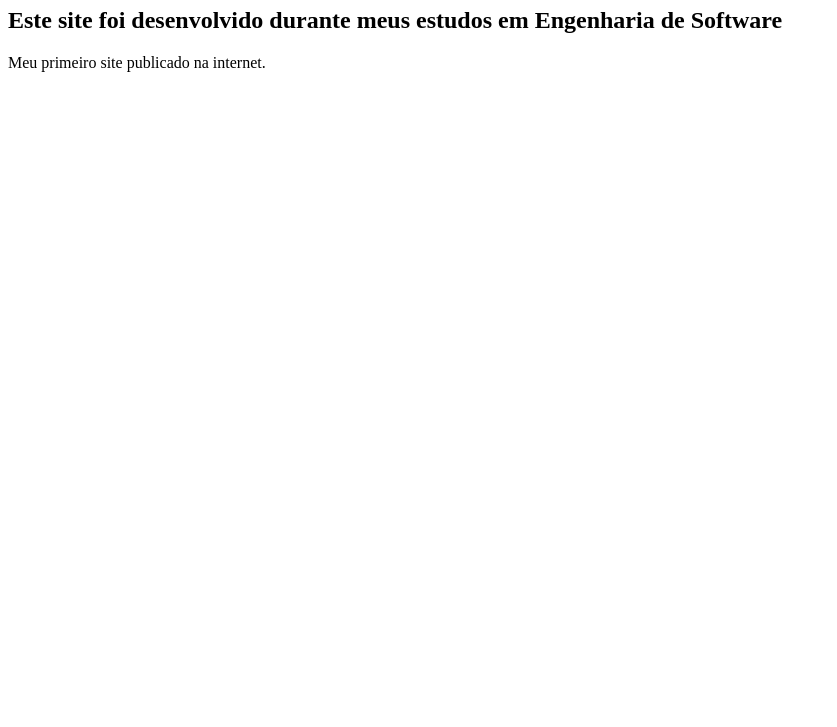
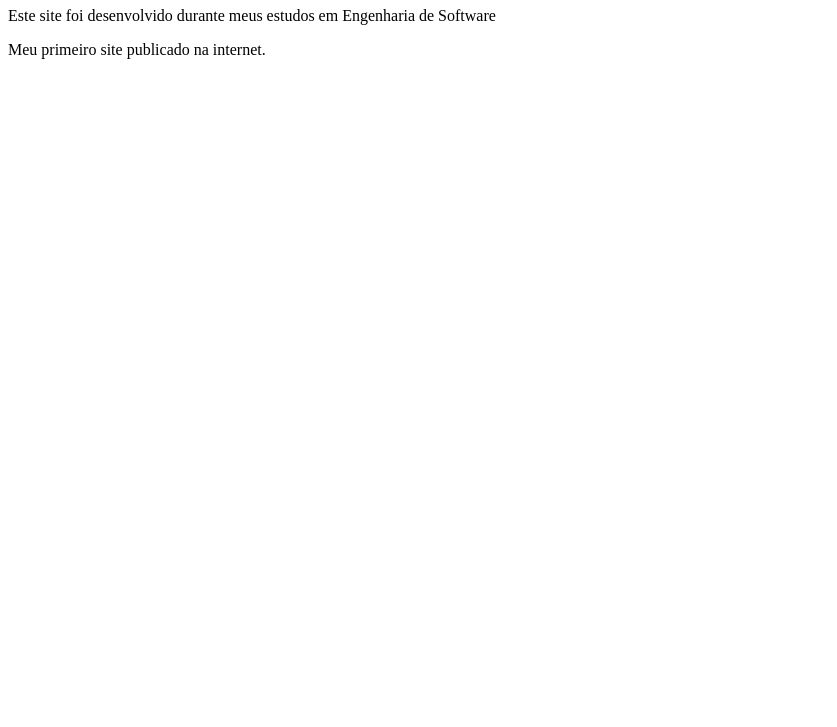
Before and after one commit to marcieldev/projetos-simples, a plain HTML site: page index.html in a window 1280 px wide. Shown: the part 73-800 px from the top of the page, without its empty margins (0-837 px from the left). Drawn offline with Linux system fonts and the light colour scheme.

Commit message:
index.html

```diff
--- a/index.html
+++ b/index.html
@@ -8,7 +8,7 @@
 <body>
 
 <h1>Olá, GitHub Pages!</h1>
-<h2>Este site foi desenvolvido durante meus estudos em Engenharia de Software</h2>
+<p>Este site foi desenvolvido durante meus estudos em Engenharia de Software</p>
 <p>Meu primeiro site publicado na internet.</p>
 
 </body>
```
